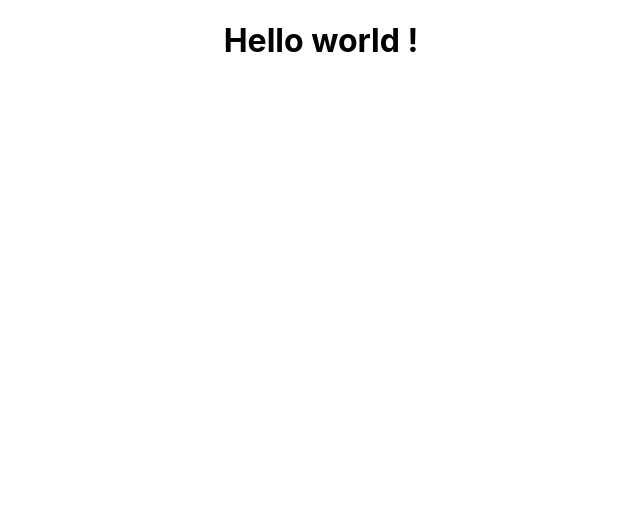
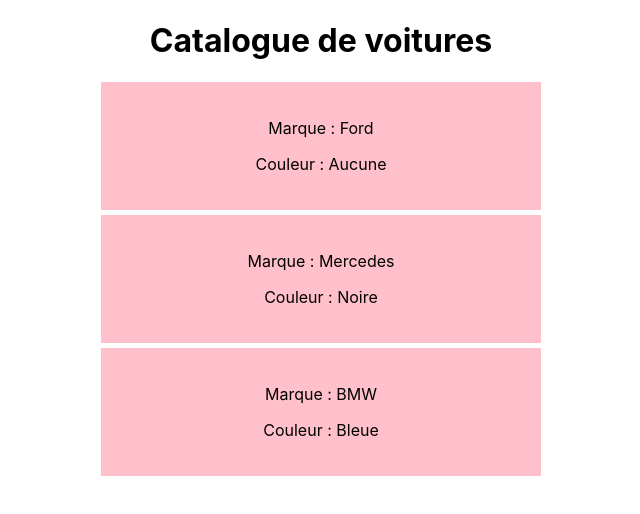
Before and after one commit to JimmySene/ReactTest, a React (Create React App) app: page / in a window 1280 px wide. Shown: the top 514 px of the page, without its empty margins (319-959 px from the left). Built offline with nearby package versions, Linux system fonts and the light colour scheme.

Commit message:
Adding Car function to render format div

```diff
--- /dev/null
+++ b/src/components/Cars.js
@@ -0,0 +1,18 @@
+import React from 'react';
+
+const Car = (props) => {
+    const color = props.color ? props.color : 'Aucune';
+    if(props.brand)
+    {
+        return(
+            <div style={{'backgroundColor':'pink', 'width':'400px', 'padding':'20px', 'margin':'5px auto'}}>
+                <p>Marque : {props.brand}</p>
+                <p>Couleur : {color}</p>
+            </div>
+        );
+    } else{
+        return <div></div>
+    }
+}
+
+export default Car;
--- a/src/components/MyCars.js
+++ b/src/components/MyCars.js
@@ -1,8 +1,16 @@
 import React, { Component } from 'react';
+import Car from './Cars';
 
 class MyCars extends Component {
     render() {
-        return <h1>Hello world !</h1>
+        return(
+            <div>
+                <h1>Catalogue de voitures</h1>
+                <Car brand="Ford" color="" />
+                <Car brand="Mercedes" color="Noire" />
+                <Car brand="BMW" color="Bleue" />
+            </div>
+        )
     }
 }
 
```
